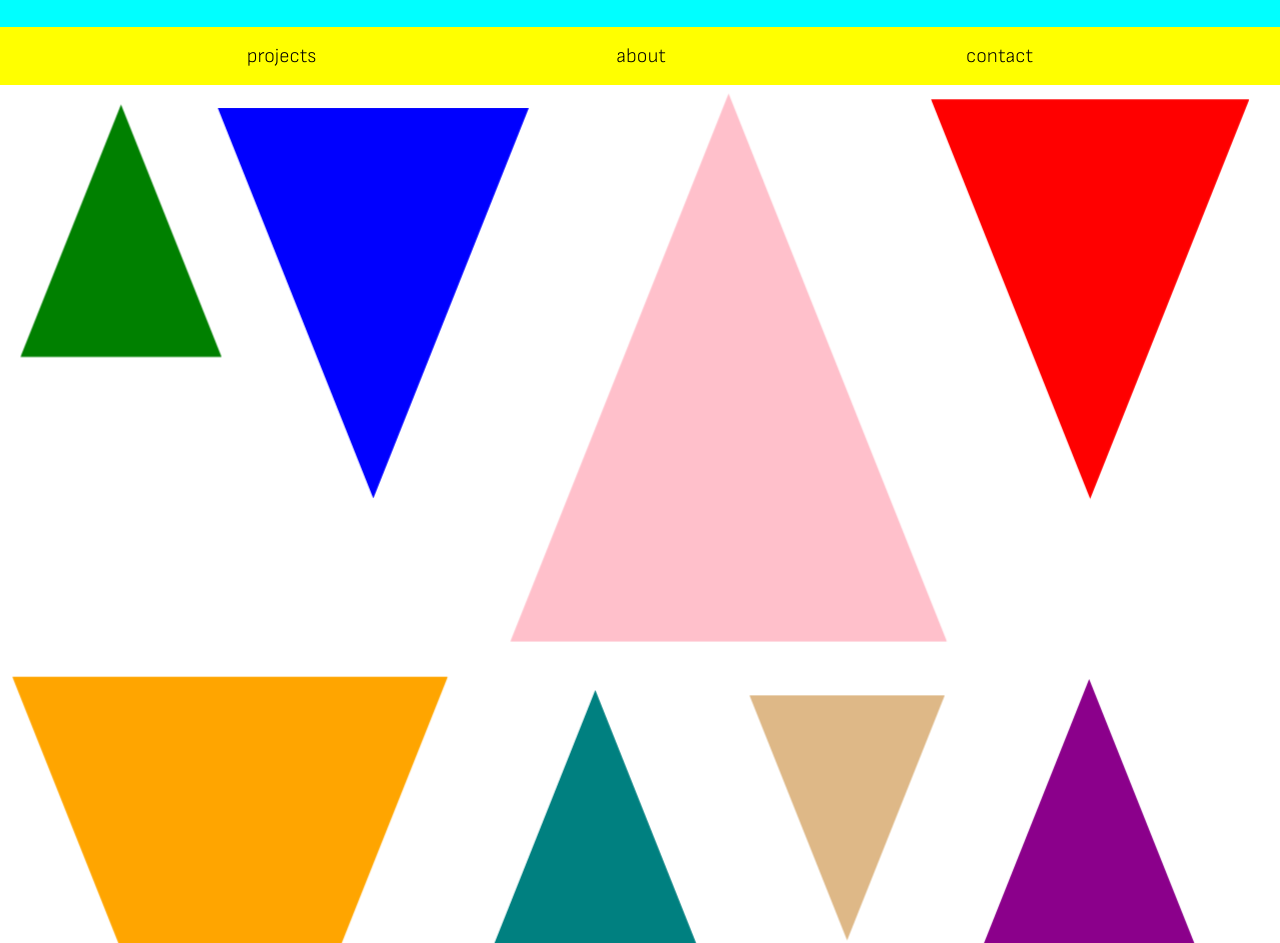
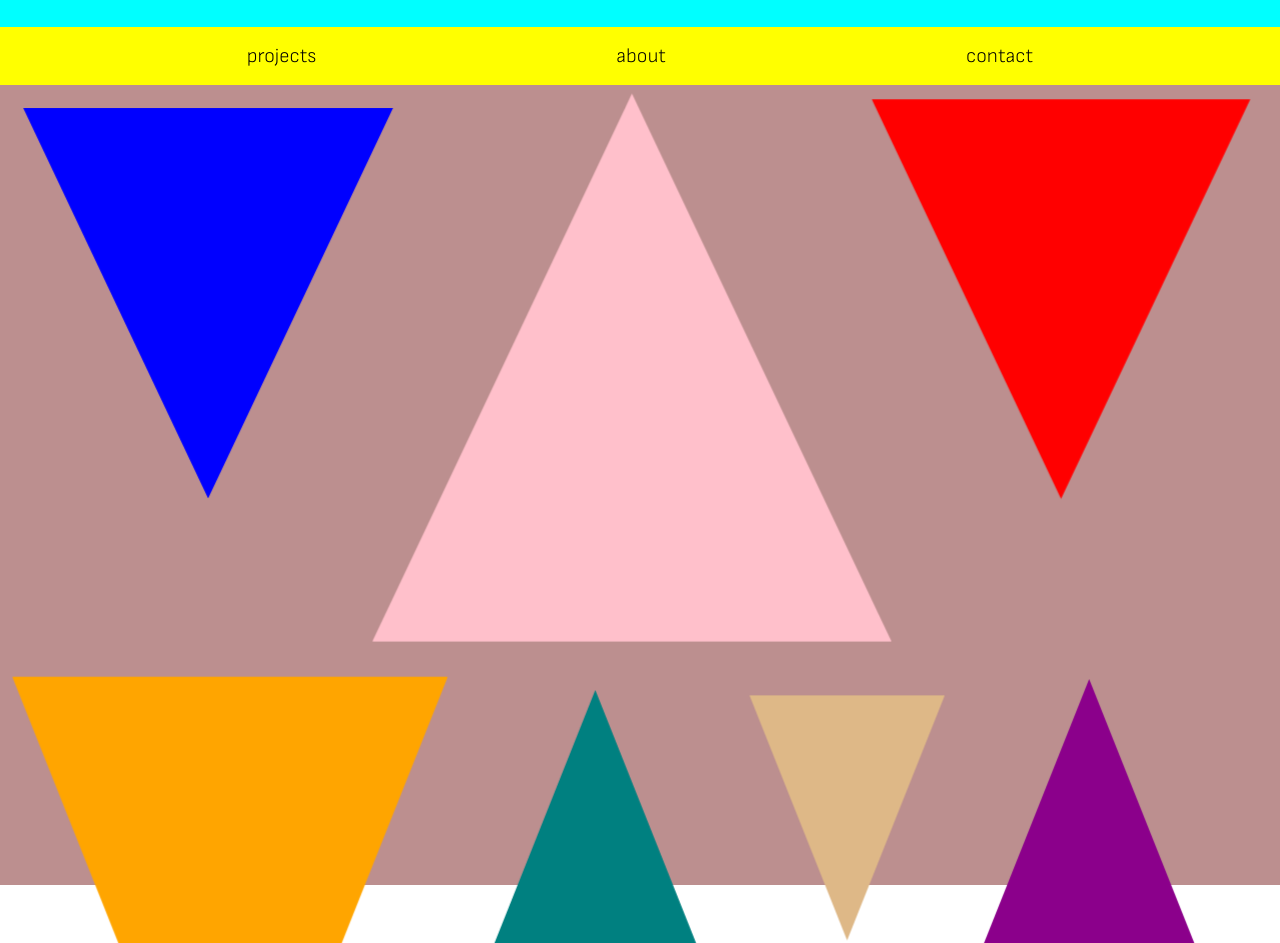
Before and after one commit to chryschi/personal-portfolio, a React (Vite) app: page / in a window 1280 px wide. Shown: the part 169-1112 px from the top of the page. Built offline with nearby package versions, Linux system fonts and the light colour scheme.

Commit message:
Grayscale surrounding on hover of project triangle

```diff
--- a/src/App.css
+++ b/src/App.css
@@ -83,16 +83,6 @@ nav a:active::after {
   mix-blend-mode: exclusion;
 }
 
-header,
-nav {
-  filter: grayscale(0%);
-  transition: filter 0.5s ease;
-}
-
-.grayscale {
-  filter: grayscale(100%);
-}
-
 /* main content */
 
 main {
@@ -111,6 +101,13 @@ main {
   100% {
     transform: scale(1) translate3d(0em, 0em, 0em);
   }
+}
+
+.projects-background {
+  position: absolute;
+  height: 100%;
+  width: 100%;
+  background-color: rosybrown;
 }
 
 .project-triangle-container {
@@ -223,6 +220,22 @@ main {
   left: -3rem;
   background-color: darkmagenta;
   animation-delay: -2s;
+}
+
+header,
+nav,
+.projects-background,
+.project-triangle {
+  filter: grayscale(0%);
+  transition: filter 1s ease;
+}
+
+.grayscale {
+  filter: grayscale(100%);
+}
+
+.remove-grayscale {
+  filter: grayscale(0%);
 }
 
 .about-container {
--- /dev/null
+++ b/src/components/ProjectTriangle.jsx
@@ -0,0 +1,27 @@
+import { useContext, useState } from "react";
+import { AppContext } from "../App";
+
+const ProjectTriangle = ({ className }) => {
+  const { setGrayscale } = useContext(AppContext);
+  const [isHovered, setIsHovered] = useState(false);
+
+  const showSurrounding = () => {
+    setGrayscale(false);
+    setIsHovered(false);
+  };
+
+  const pronounceTriangle = () => {
+    setGrayscale(true);
+    setIsHovered(true);
+  };
+
+  return (
+    <div
+      onMouseEnter={pronounceTriangle}
+      onMouseLeave={showSurrounding}
+      className={className + (isHovered ? " remove-grayscale" : "")}
+    ></div>
+  );
+};
+
+export default ProjectTriangle;
--- a/src/pages/Projects.jsx
+++ b/src/pages/Projects.jsx
@@ -1,64 +1,45 @@
 import "../App.css";
 import { useContext } from "react";
 import { AppContext } from "../App";
+import ProjectTriangle from "../components/ProjectTriangle";
 
 const Projects = () => {
-  const { setGrayscale } = useContext(AppContext);
+  const { grayscale } = useContext(AppContext);
 
-  const showSurrounding = () => {
-    setGrayscale(false);
-  };
+  const firstRow = [
+    "triangle-small position-two triangle-down project-triangle",
+    "triangle-medium position-three triangle-up project-triangle",
+    "triangle-small position-four triangle-down project-triangle",
+  ];
 
-  const pronounceTriangle = () => {
-    setGrayscale(true);
-  };
+  const secondRow = [
+    "triangle-medium position-five triangle-down project-triangle",
+    "triangle-small position-six triangle-up project-triangle",
+    "triangle-xs position-seven triangle-down project-triangle",
+    "triangle-small position-eight triangle-up project-triangle",
+  ];
 
   return (
     <>
+      <div
+        className={"projects-background" + (grayscale ? " grayscale" : "")}
+      ></div>
       <div className="project-triangle-container">
         <div className="project-row row-one">
-          <div
-            onMouseEnter={pronounceTriangle}
-            onMouseLeave={showSurrounding}
-            className="triangle-xs position-one triangle-up"
-          ></div>
-          <div
-            onMouseEnter={pronounceTriangle}
-            onMouseLeave={showSurrounding}
-            className="triangle-small position-two triangle-down"
-          ></div>
-          <div
-            onMouseEnter={pronounceTriangle}
-            onMouseLeave={showSurrounding}
-            className="triangle-medium position-three triangle-up"
-          ></div>
-          <div
-            onMouseEnter={pronounceTriangle}
-            onMouseLeave={showSurrounding}
-            className="triangle-small position-four triangle-down"
-          ></div>
+          {firstRow.map((triangle, idx) => (
+            <ProjectTriangle
+              key={idx}
+              className={triangle + (grayscale ? " grayscale" : "")}
+            />
+          ))}
         </div>
         <div className="project-row row-two">
-          <div
-            onMouseEnter={pronounceTriangle}
-            onMouseLeave={showSurrounding}
-            className="triangle-medium position-five triangle-down"
-          ></div>
-          <div
-            onMouseEnter={pronounceTriangle}
-            onMouseLeave={showSurrounding}
-            className="triangle-small position-six triangle-up"
-          ></div>
-          <div
-            onMouseEnter={pronounceTriangle}
-            onMouseLeave={showSurrounding}
-            className="triangle-xs position-seven triangle-down"
-          ></div>
-          <div
-            onMouseEnter={pronounceTriangle}
-            onMouseLeave={showSurrounding}
-            className="triangle-small position-eight triangle-up"
-          ></div>
+          {secondRow.map((triangle, idx) => (
+            <ProjectTriangle
+              key={firstRow.length + idx}
+              className={triangle + (grayscale ? " grayscale" : "")}
+            />
+          ))}
         </div>
       </div>
     </>
```
Also changed, not shown: .eslintrc.cjs.
